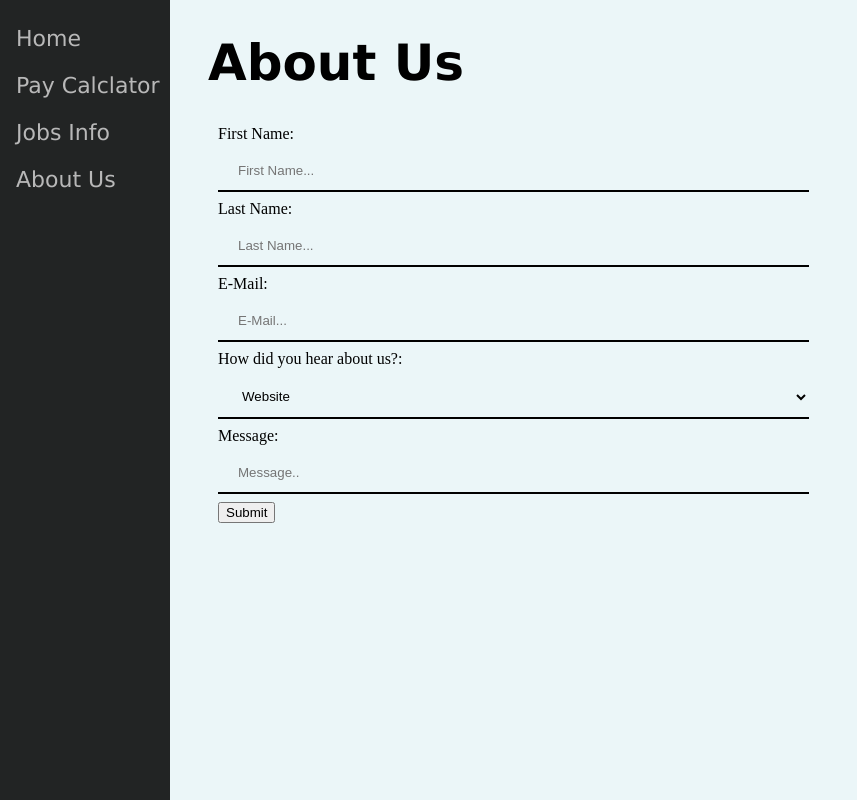
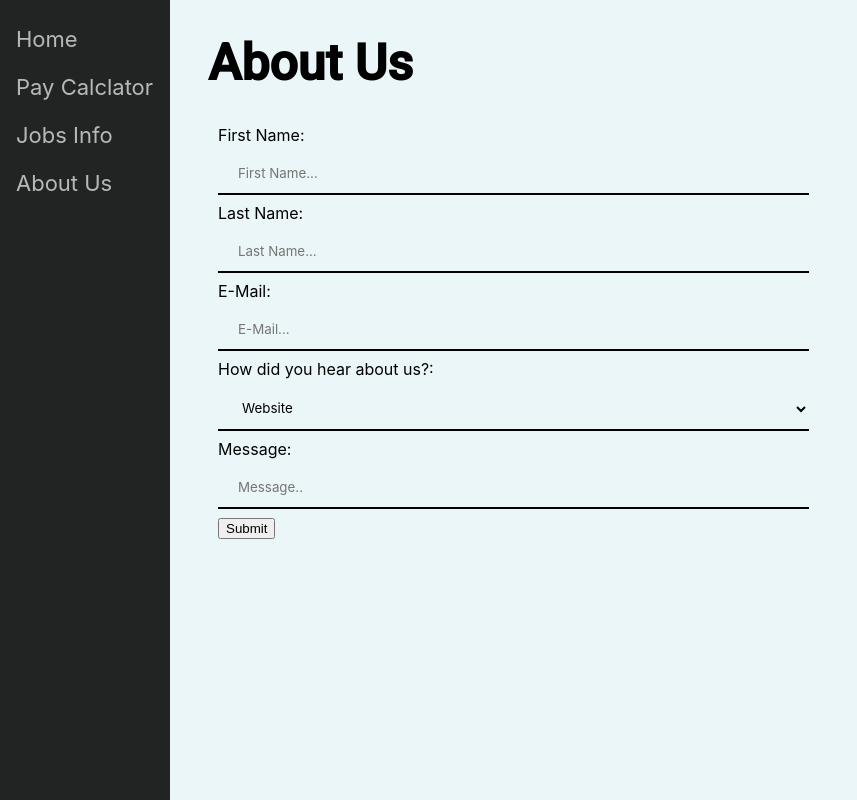
Before and after one commit to KaranPatel186/Wage-Calcualtor---WebAppDev-Coursework, a plain HTML site: page about.html in a window 1280 px wide. Shown: the whole page, without its empty margins (0-857 px from the left). Drawn offline with Linux system fonts and the light colour scheme.

```diff
--- a/about.html
+++ b/about.html
@@ -4,6 +4,8 @@
 <head>
     <meta charset="UTF-8">
     <link rel="stylesheet" href="mainCss.css">
+    <link rel="preconnect" href="https://fonts.gstatic.com">
+    <link href="https://fonts.googleapis.com/css2?family=Roboto:ital,wght@0,400;0,500;1,900&display=swap" rel="stylesheet">
     <title>About Us</title>
 </head>
 
--- a/mainCss.css
+++ b/mainCss.css
@@ -1,5 +1,6 @@
 html {
     background-color: rgba(43, 164, 185, 0.096);
+    font-family: -apple-system, BlinkMacSystemFont, 'Segoe UI', Roboto, Oxygen, Ubuntu, Cantarell, 'Open Sans', 'Helvetica Neue', sans-serif;
 }
 
 nav {
@@ -20,7 +21,7 @@
     font-size: 22px;
     color: #b8b8b8;
     display: block;
-    font-family: 'Lucida Sans', 'Lucida Sans Regular', 'Lucida Grande', 'Lucida Sans Unicode', Geneva, Verdana, sans-serif;
+    font-family: -apple-system, BlinkMacSystemFont, 'Segoe UI', Roboto, Oxygen, Ubuntu, Cantarell, 'Open Sans', 'Helvetica Neue', sans-serif;
 }
 
 nav a:hover {
@@ -35,7 +36,7 @@
 h1 {
     padding-left: 200px;
     font-size: 50px;
-    font-family: 'Lucida Sans', 'Lucida Sans Regular', 'Lucida Grande', 'Lucida Sans Unicode', Geneva, Verdana, sans-serif;
+    font-family: 'Roboto', sans-serif;
 }
 
 .textbox {
@@ -50,6 +51,7 @@
     border: none;
     border-bottom: 2px solid rgb(0, 0, 0);
     background-color: rgba(43, 164, 185, 0);
+    font-family: -apple-system, BlinkMacSystemFont, 'Segoe UI', Roboto, Oxygen, Ubuntu, Cantarell, 'Open Sans', 'Helvetica Neue', sans-serif;
 }
 
 select {
@@ -60,4 +62,5 @@
     border: none;
     border-bottom: 2px solid rgb(0, 0, 0);
     background-color: rgba(43, 164, 185, 0);
+    font-family: -apple-system, BlinkMacSystemFont, 'Segoe UI', Roboto, Oxygen, Ubuntu, Cantarell, 'Open Sans', 'Helvetica Neue', sans-serif;
 }
```
